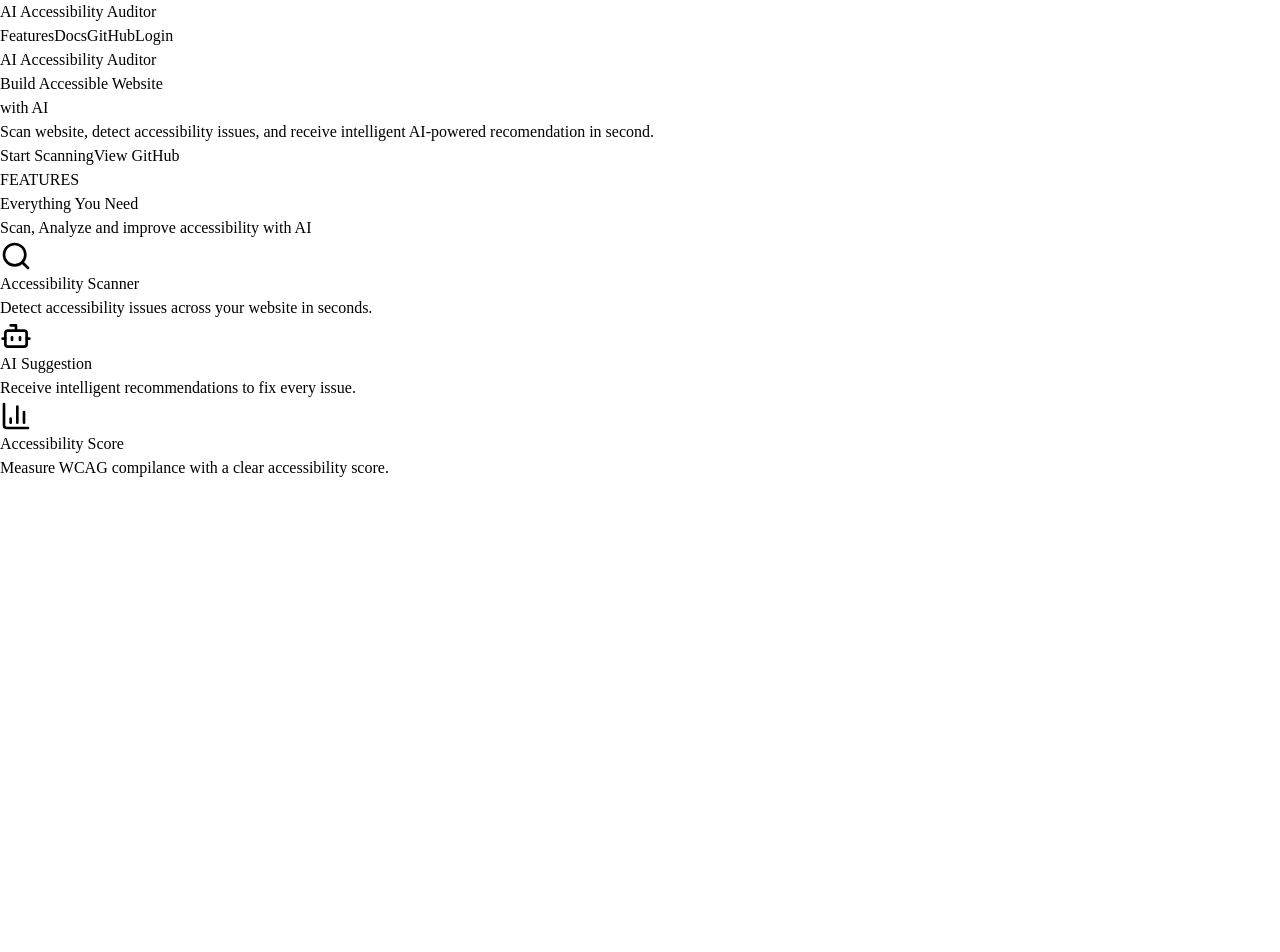
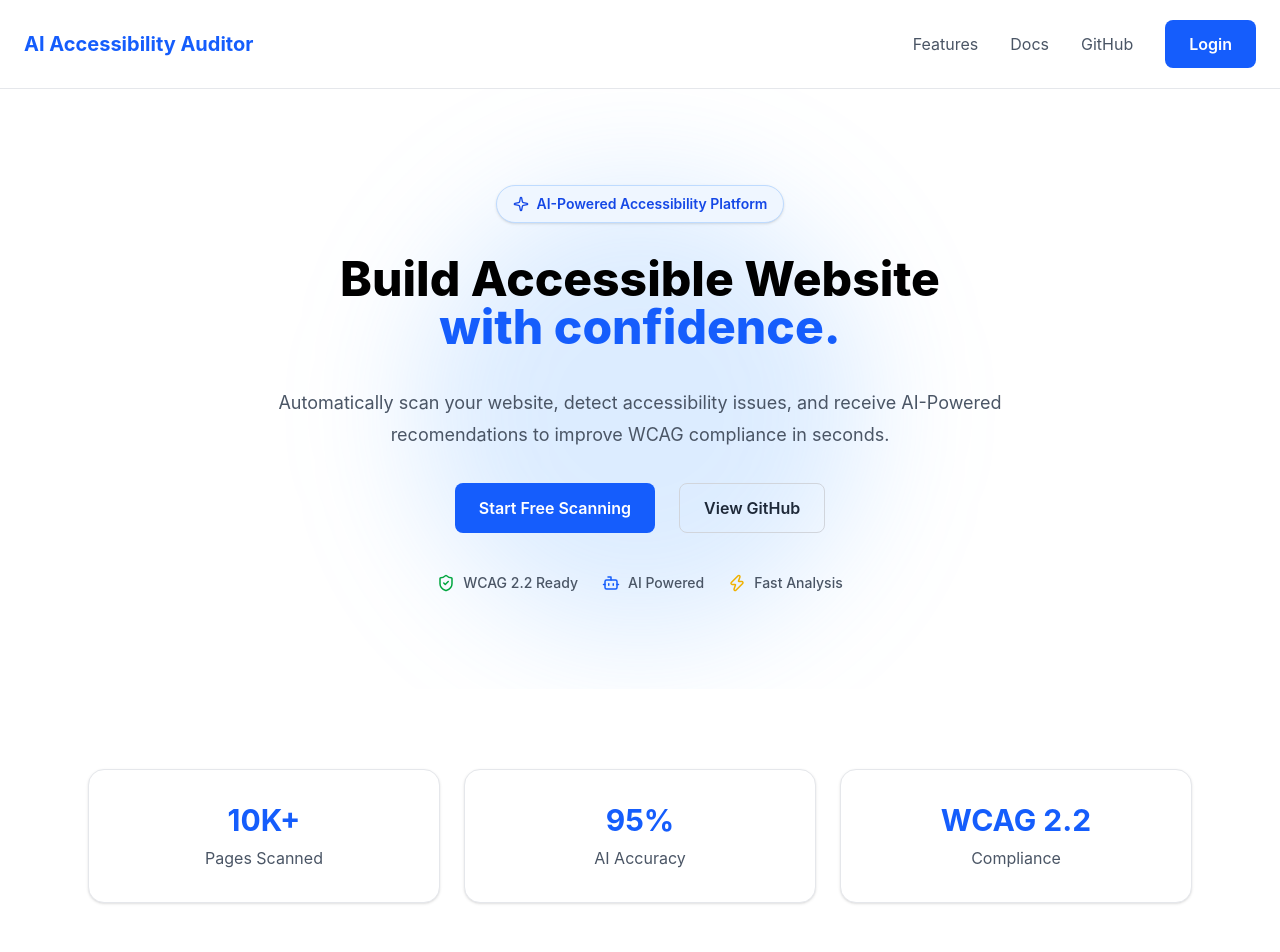
Before and after one commit to suryakanta-mohanty/ai-accessibility-auditor, a React app in the folder frontend/: page / in a window 1280 px wide. Shown: the top 952 px of the page. Before the commit the page ends 800 px from the top, so only its background shows below. Built offline with nearby package versions, Linux system fonts and the light colour scheme; the HTML template or start-up script is replaced by a standard one.

Commit message:
Enchance landing page UI and stats section

```diff
--- a/frontend/package.json
+++ b/frontend/package.json
@@ -10,10 +10,12 @@
     "preview": "vite preview"
   },
   "dependencies": {
+    "@tailwindcss/vite": "^4.3.2",
     "lucide-react": "^1.22.0",
     "react": "^19.2.7",
     "react-dom": "^19.2.7",
-    "react-router-dom": "^7.18.0"
+    "react-router-dom": "^7.18.0",
+    "tailwindcss": "^4.3.2"
   },
   "devDependencies": {
     "@eslint/js": "^10.0.1",
--- a/frontend/src/components/common/Hero.jsx
+++ b/frontend/src/components/common/Hero.jsx
@@ -1,31 +1,68 @@
 import Button from "../../components/UI/Button";
+import {
+  Sparkle,
+  ShieldCheck,
+  Bot,
+  Zap,
+} from "lucide-react";
 
 function Hero(){
   return(
-    <section className="mx-auto flex min-h-[80vh] max-w-7xl flex-col items-center justify-center px-6 text-center">
+    <section className="relative overflow-hidden px-6 py-20 md:py-24">
 
-      <p className="mb-4 rounded-full big-blue-100 px-4 py-2 text-blue-700">
-        AI Accessibility Auditor
-      </p>
+      <div className="absolute left-1/2 top-24 h-[450px] w-[450px] -translate-x-1/2 rounded-full bg-blue-400/20 blur-3xl"></div>
 
-      <h1 className="mb-6 text-6xl font-extrabold leading-tight">
-        Build Accessible Website
-        <br />
-        with AI
-      </h1>
+      <div className="relative z-10 mx-auto flex max-w-7xl flex-col items-center text-center">
 
-      <p className="mb-10 mx-w-2xl text-lg text-gray-600">
-        Scan website, detect accessibility issues, and receive intelligent AI-powered recomendation in second.
-      </p>
+        {/* Badge */}
+        <span className="inline-flex items-center gap-2 rounded-full shadow-lg border border-blue-200 bg-blue-50 mb-8 px-4 py-2 text-sm font-semibold text-blue-700 shadow-sm">
+          <Sparkle size={16} />
+          AI-Powered Accessibility Platform
+        </span>
 
-      <div className="flex gap-6">
-        <Button variant="primary">
-          Start Scanning
-        </Button>
+        <h1 className="mb-3 text-5xl font-extrabold">
+          Build Accessible Website
+          <br />
+          <span className="text-blue-600">
+            with confidence.
+          </span>
+        </h1>
 
-        <Button variant="secondary">
-          View GitHub
-        </Button>
+        <p className="mx-auto mt-6 max-w-3xl text-lg leading-8 text-gray-600">
+          Automatically scan your website, detect accessibility issues,
+          and receive AI-Powered recomendations to improve WCAG compliance in seconds.
+        </p>
+
+        {/* Buttons */}
+
+        <div className="flex gap-6 mt-8">
+          <Button variant="primary" className="transition-all duration-300 hover:scale-105">
+            Start Free Scanning
+          </Button>
+
+          <Button variant="secondary" className="transition-all duration-300 hover:scale-105">
+            View GitHub
+          </Button>
+        </div>
+
+        <div className="mt-10 flex flex-wrap items-center justify-center gap-6 text-sm font-medium text-gray-600">
+
+          <div className="flex items-center gap-2">
+            <ShieldCheck size={18} className="text-green-600" />
+            <span>WCAG 2.2 Ready</span>
+          </div>
+
+          <div className="flex items-center gap-2">
+            <Bot size={18} className="text-blue-600" />
+            <span>AI Powered</span>
+          </div>
+
+          <div className="flex items-center gap-2">
+            <Zap size={18} className="text-yellow-500" />
+            <span>Fast Analysis</span>
+          </div>
+
+        </div>
       </div>
 
     </section>
--- /dev/null
+++ b/frontend/src/components/common/StatsCard.jsx
@@ -0,0 +1,22 @@
+function StatsCard({
+  number,
+  label,
+}) {
+  return(
+
+    <div className="rounded-2xl border border-gray-200 bg-white px-6 py-8 text-center shadow-sm transition-all duration-300 hover:-translate-y-3 hover:border-blue-300 hover:shadow-xl">
+
+      <h3 className="text-3xl font-bold text-blue-600">
+        {number}
+      </h3>
+
+      <p className="mt-2 text-gray-600">
+        {label}
+      </p>
+
+    </div>
+
+  );
+}
+
+export default StatsCard;
--- /dev/null
+++ b/frontend/src/components/sections/Stats.jsx
@@ -0,0 +1,30 @@
+import StatsCard from "../common/StatsCard";
+
+function Stats(){
+  return(
+
+    <section className="py-20">
+
+    <div className="mx-auto grid max-w-6xl gap-6 px-6 md:grid-cols-3">
+      <StatsCard
+        number="10K+"
+        label="Pages Scanned"
+      />
+
+      <StatsCard
+        number="95%"
+        label="AI Accuracy"
+      />
+
+      <StatsCard
+        number="WCAG 2.2"
+        label="Compliance"
+      />
+    </div>
+
+    </section>
+
+  );
+}
+
+export default Stats;
--- a/frontend/src/pages/Home/Home.jsx
+++ b/frontend/src/pages/Home/Home.jsx
@@ -1,12 +1,14 @@
 import Navbar from "../../components/layout/Navbar";
 import Hero from "../../components/common/Hero";
 import Features from "../../components/common/Features";
+import Stats from "../../components/sections/Stats";
 
 function Home(){
   return (
     <>
       <Navbar />
       <Hero />
+      <Stats />
       <Features />
     </>
   );
```
Also changed, not shown: 1 other file (tests, documents, lock files or other folders).
